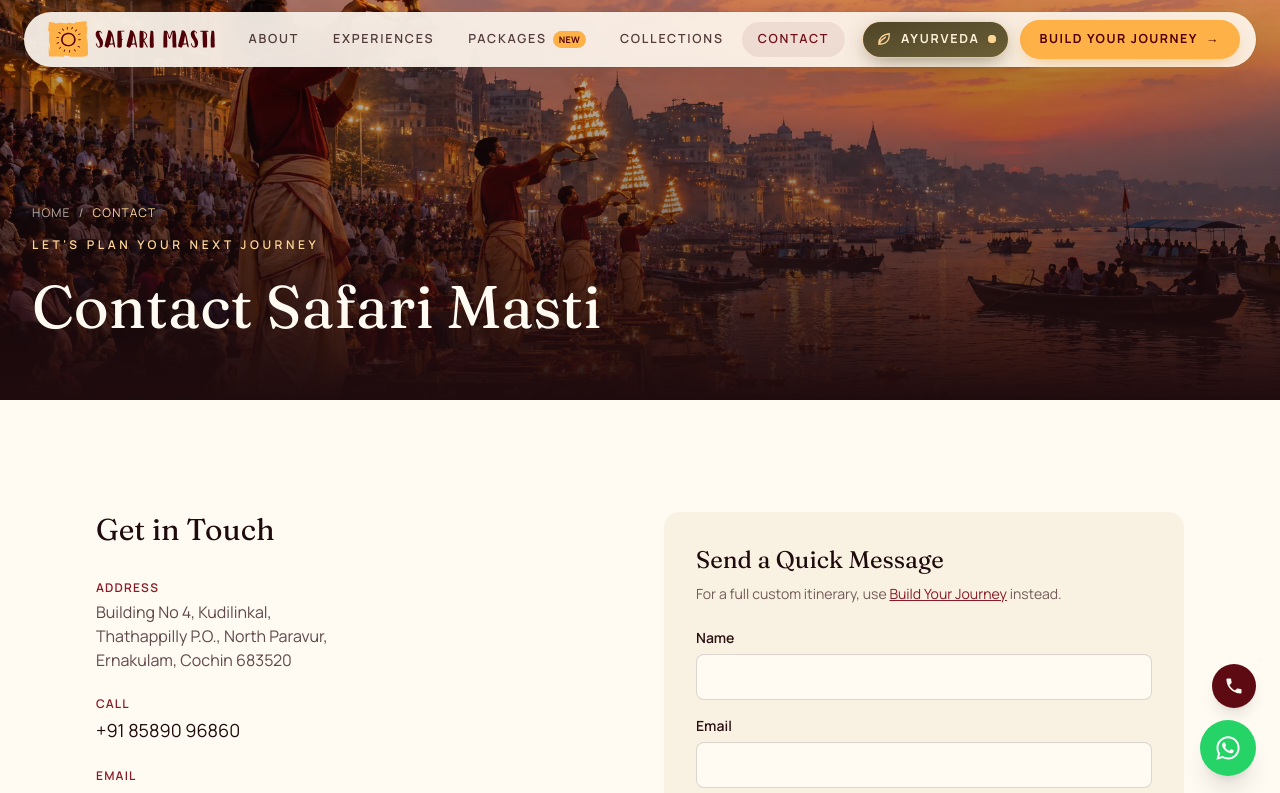
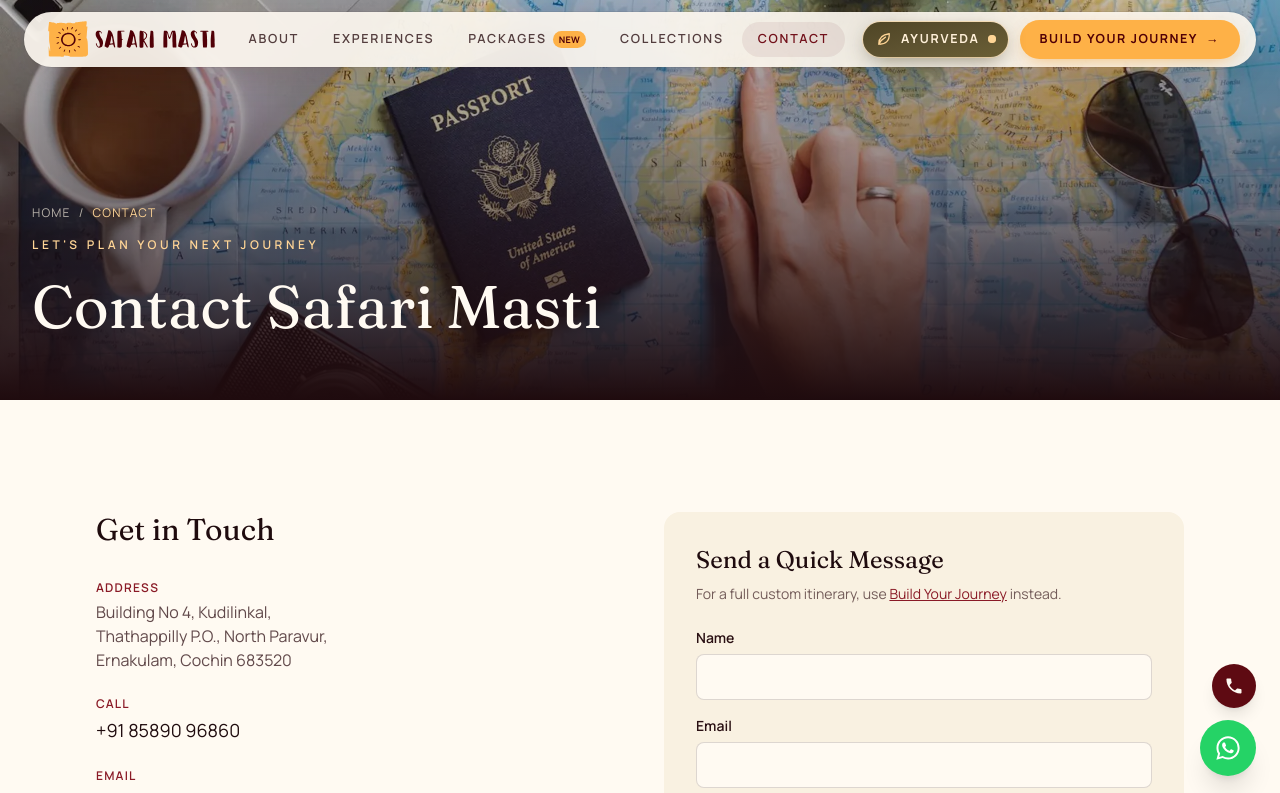
Before and after one commit to arunpremji1991/safarimasti, a Next.js app: page /contact in a window 1280 px wide. Shown: the top 793 px of the page. Built offline with nearby package versions, Linux system fonts and the light colour scheme.

Commit message:
feat: travel-planning cover image (world map, passport, camera) for the Contact page
Co-Authored-By: Claude Sonnet 5.5 <noreply@anthropic.com>

```diff
--- a/src/app/contact/page.tsx
+++ b/src/app/contact/page.tsx
@@ -16,7 +16,7 @@ export default function ContactPage() {
         eyebrowAr="لنخطط معًا لرحلتكم القادمة"
         title="Contact Safari Masti"
         titleAr="تواصل مع سفاري ماستي"
-        image="/images/collections/divine-trails-hero.7e7ce1cd.webp"
+        image="/images/sections/contact-travel-map.b5e4b098.webp"
         compact
         crumbs={[
           { label: "Home", labelAr: "الرئيسية", href: "/" },
```
Also changed, not shown: public/images/sections/contact-travel-map.b5e4b098.webp (added), 1 other file (tests, documents, lock files or other folders).
